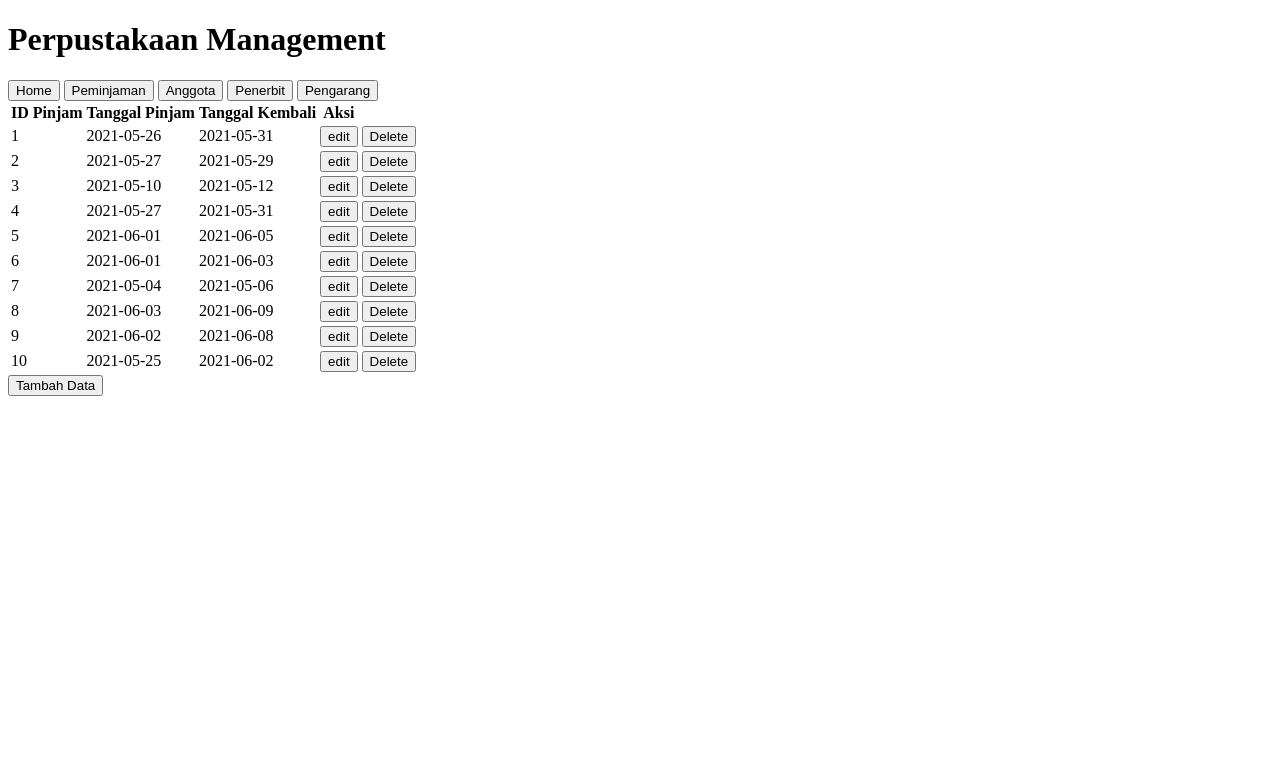
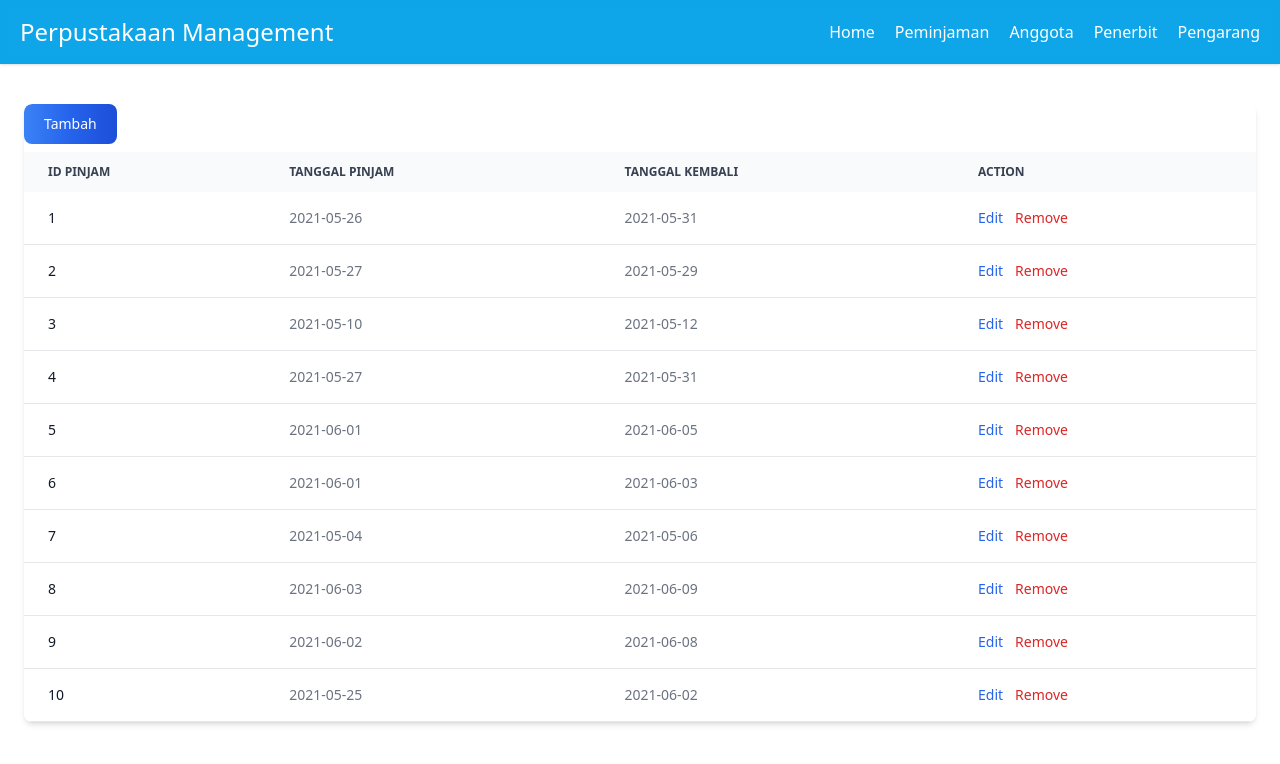
Before and after one commit to next-js-team/store-management-store, a PHP site: page /index.php?p=controller in a window 1280 px wide. Shown: the top 764 px of the page. Run offline with PHP 8.4, Linux system fonts and the light colour scheme; data comes from the database, SQL or seed files in the repository; some libraries are stand-ins or nearby versions.

Commit message:
update view peminjaman

```diff
--- a/view/view_peminjaman.php
+++ b/view/view_peminjaman.php
@@ -6,89 +6,90 @@
 	<meta http-equiv="X-UA-Compatible" content="IE=edge">
 	<meta name="viewport" content="width=device-width, initial-scale=1.0">
 	<title>Perpustakaan Management</title>
+	<script src="https://cdn.tailwindcss.com"></script>
 	<!-- <script src="https://cdn.tailwindcss.com"></script> -->
 </head>
 
 <body>
 
-	<div class="w-full h-20 pt-8 pb-8">
-		<div class="grid place-content-center">
-			<h1 class="font-bold text-2xl text-gray-700 uppercase">Perpustakaan Management</h1>
+
+	<div class="relative shadow bg-white">
+		<div class="absolute inset-0 bg-cover bg-center bg-no-repeat bg-fixed bg-sky-500" style=""></div>
+
+		<div class="w-full backdrop-blur-sm">
+			<div class="relative z-1 h-16 mx-auto px-5 max-w-7xl flex items-center justify-between text-white">
+				<a class="text-2xl hover:text-cyan-400 transition-colors" href="">Perpustakaan Management</a>
+
+				<ul class="flex items-center gap-5">
+					<li><a class="hover:text-cyan-400 transition-colors" href='index.php'>Home</a></li>
+					<li><a class="hover:text-cyan-400 transition-colors" href='index.php?p=peminjaman'>Peminjaman</a></li>
+					<li><a class="hover:text-cyan-400 transition-colors" href='index.php?a=anggota'>Anggota</a></li>
+					<li><a class="hover:text-cyan-400 transition-colors" href='index.php?t=penerbit'>Penerbit</a></li>
+					<li><a class="hover:text-cyan-400 transition-colors" href='index.php?g=pengarang'>Pengarang</a></li>
+				</ul>
+			</div>
+		</div>
 	</div>
 
-	</div>
+	<div class="relative overflow-x-auto shadow-md sm:rounded-lg mt-10 mx-6">
+		<div>
 
-
-	<div>
-		<div>
-        <a href='index.php'><button type="button" data-mdb-ripple="true" data-mdb-ripple-color="light" class="inline-block px-6 py-2.5 bg-blue-600 text-white font-medium text-xs leading-tight uppercase rounded shadow-md hover:bg-blue-700 hover:shadow-lg focus:bg-blue-700 focus:shadow-lg focus:outline-none focus:ring-0 active:bg-blue-800 active:shadow-lg transition duration-150 ease-in-out">Home</button></a>
-			<a href='index.php?p=peminjaman'><button type="button" data-mdb-ripple="true" data-mdb-ripple-color="light" class="inline-block px-6 py-2.5 bg-blue-600 text-white font-medium text-xs leading-tight uppercase rounded shadow-md hover:bg-blue-700 hover:shadow-lg focus:bg-blue-700 focus:shadow-lg focus:outline-none focus:ring-0 active:bg-blue-800 active:shadow-lg transition duration-150 ease-in-out">Peminjaman</button></a>
-			<a href='index.php?a=anggota'><button type="button" data-mdb-ripple="true" data-mdb-ripple-color="light" class="inline-block px-6 py-2.5 bg-blue-600 text-white font-medium text-xs leading-tight uppercase rounded shadow-md hover:bg-blue-700 hover:shadow-lg focus:bg-blue-700 focus:shadow-lg focus:outline-none focus:ring-0 active:bg-blue-800 active:shadow-lg transition duration-150 ease-in-out">Anggota</button></a>
-			<a href='index.php?t=penerbit'><button type="button" data-mdb-ripple="true" data-mdb-ripple-color="light" class="inline-block px-6 py-2.5 bg-blue-600 text-white font-medium text-xs leading-tight uppercase rounded shadow-md hover:bg-blue-700 hover:shadow-lg focus:bg-blue-700 focus:shadow-lg focus:outline-none focus:ring-0 active:bg-blue-800 active:shadow-lg transition duration-150 ease-in-out">Penerbit</button></a>
-			<a href='index.php?g=pengarang'><button type="button" data-mdb-ripple="true" data-mdb-ripple-color="light" class="inline-block px-6 py-2.5 bg-blue-600 text-white font-medium text-xs leading-tight uppercase rounded shadow-md hover:bg-blue-700 hover:shadow-lg focus:bg-blue-700 focus:shadow-lg focus:outline-none focus:ring-0 active:bg-blue-800 active:shadow-lg transition duration-150 ease-in-out">Pengarang</button></a>
+			<a href='index.php?i=add'><button type="button" class="text-white bg-gradient-to-r from-blue-500 via-blue-600 to-blue-700 hover:bg-gradient-to-br focus:ring-4 focus:outline-none focus:ring-blue-300 dark:focus:ring-blue-800 font-medium rounded-lg text-sm px-5 py-2.5 text-center mr-2 mb-2">Tambah</button></a>
 
 
 		</div>
-	</div>
+		<table class="w-full text-sm text-left text-gray-500 dark:text-gray-400">
+			<thead class="text-xs text-gray-700 uppercase bg-gray-50 dark:bg-gray-700 dark:text-gray-400">
+				<tr>
 
-	<div class="mx-8">
-		<div class="flex flex-col">
-			<div class="overflow-x-auto sm:-mx-6 lg:-mx-8">
-				<div class="py-4 inline-block min-w-full sm:px-6 lg:px-8">
-					<div class="overflow-hidden">
-						<table class="min-w-full text-center">
-							<thead class="border-b bg-sky-500">
-								<tr>
-									<th scope="col" class="text-sm font-medium text-white px-6 py-4">
+					<th scope="col" class="px-6 py-3">
 						ID Pinjam
 					</th>
-									<th scope="col" class="text-sm font-medium text-white px-6 py-4">
+					<th scope="col" class="px-6 py-3">
 						Tanggal Pinjam
 					</th>
-									<th scope="col" class="text-sm font-medium text-white px-6 py-4">
+					<th scope="col" class="px-6 py-3">
 						Tanggal Kembali
 					</th>
 
-									<th scope="col" class="text-sm font-medium text-white px-6 py-4">
-										Aksi
-									</th>
-									<th scope="col" class="text-sm font-medium text-white px-6 py-4">
 
+					<th scope="col" class="px-6 py-3">
+						Action
 					</th>
 				</tr>
-							</thead class="border-b">
+			</thead>
 			<tbody>
 
 				<?php while ($row = $this->model->fetch($data)) {
 					echo "
-                                        <tr class='bg-white border-b'>
-                                            <td class='px-6 py-4 whitespace-nowrap text-sm font-medium text-gray-900'>$row[0]</td>
-                                            <td class='text-sm text-gray-900 font-light px-6 py-4 whitespace-nowrap'>$row[2]</td>
-                                            <td class='text-sm text-gray-900 font-light px-6 py-4 whitespace-nowrap'>$row[3]</td>
-                                            <td class='text-sm text-gray-900 font-light px-6 py-4 whitespace-nowrap'><a href='index.php?e=$row[0]'>   <button type='button' class='inline-block px-6 py-2.5 bg-yellow-500 text-white font-medium text-xs leading-tight uppercase rounded shadow-md hover:bg-yellow-600 hover:shadow-lg focus:bg-yellow-600 focus:shadow-lg focus:outline-none focus:ring-0 active:bg-yellow-700 active:shadow-lg transition duration-150 ease-in-out'>edit</button></a></td>
-                                            <td class='text-sm text-gray-900 font-light px-6 py-4 whitespace-nowrap'><a href='index.php?d=$row[0]' onClick=\"return confirm('Hapus Data?')\"\><button type='button' class='inline-block px-6 py-2.5 bg-red-600 text-white font-medium text-xs leading-tight uppercase rounded shadow-md hover:bg-red-700 hover:shadow-lg focus:bg-red-700 focus:shadow-lg focus:outline-none focus:ring-0 active:bg-red-800 active:shadow-lg transition duration-150 ease-in-out'>Delete</button></a></td>
+						<tr class='bg-white border-b dark:bg-gray-800 dark:border-gray-700 hover:bg-gray-50 dark:hover:bg-gray-600'>
+
+							<th scope='row' class='px-6 py-4 font-medium text-gray-900 whitespace-nowrap dark:text-white'>
+								$row[0]
+							</th>
+
+							<td class='px-6 py-4'>
+							$row[2]
+							</td>
+							<td class='px-6 py-4'>
+							$row[3]
+							</td>
+
+							<td class='flex items-center px-6 py-4 space-x-3'>
+								<a href='index.php?e=$row[0]' class='font-medium text-blue-600 dark:text-blue-500 hover:underline'>Edit</a>
+								<a href='index.php?d=$row[0]' onClick=\"return confirm('Hapus Data?')\" class='font-medium text-red-600 dark:text-red-500 hover:underline'>Remove</a>
+							</td>
 						</tr>
+
 					";
 				} ?>
 
 
+			</tbody>
+		</table>
+	</div>
 
 
-
-							</tbody>
-						</table>
-						<div class="my-2 ">
-							<div class="flex space-x-2 justify-center">
-								<a href='index.php?i=add'><button type="button" data-mdb-ripple="true" data-mdb-ripple-color="light" class="inline-block px-6 py-2.5 bg-blue-600 text-white font-medium text-xs leading-tight uppercase rounded shadow-md hover:bg-blue-700 hover:shadow-lg focus:bg-blue-700 focus:shadow-lg focus:outline-none focus:ring-0 active:bg-blue-800 active:shadow-lg transition duration-150 ease-in-out">Tambah Data</button></a>
-
-							</div>
-						</div>
-						<center></center>
-					</div>
-				</div>
-			</div>
-		</div>
-	</div>
 </body>
 
 </html>
```
Lines whose indentation alone changed are shown as unchanged.
